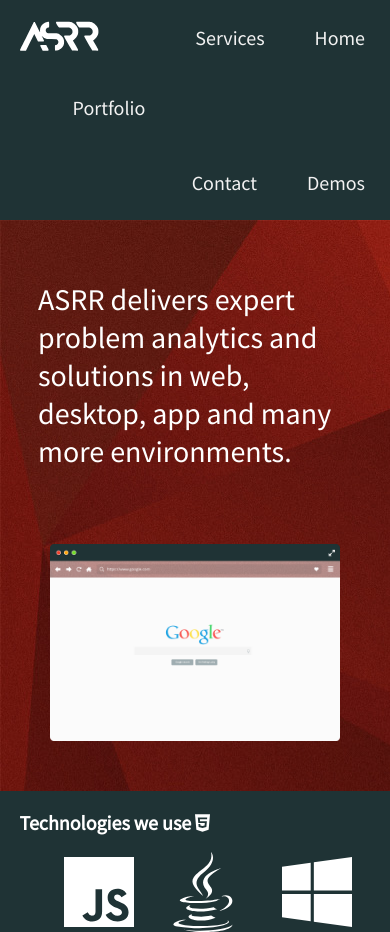
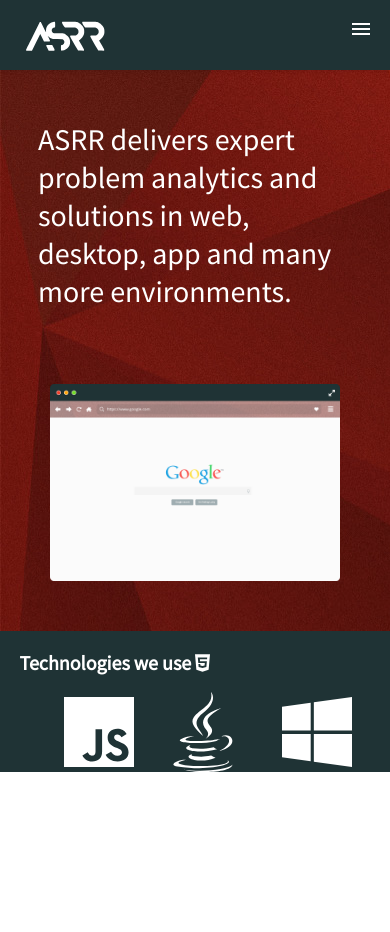
Before and after one commit to ASRRtechnologies/asrr-react, a React (Create React App) app: page / in a window 390 px wide. After the commit the page ends 844 px from the top, so only its background shows below. Built offline with nearby package versions, Linux system fonts and the light colour scheme.

Commit message:
made navbar responsive
Signed-off-by: Amar97 <amarramdas97@gmail.com>

```diff
--- a/src/App.css
+++ b/src/App.css
@@ -18,22 +18,149 @@ h2 {
     margin-top: 0;
 }
 
-/* Style the navbar */
-#navbar {
+/*!* Style the navbar *!*/
+/*#navbar {*/
+/*overflow: hidden;*/
+/*background-color: #1F3335;*/
+/*}*/
+
+/*!* Navbar links *!*/
+/*#navbar a {*/
+/*float: right;*/
+/*display: block;*/
+/*color: #f2f2f2;*/
+/*text-align: center;*/
+/*padding: 25px;*/
+/*text-decoration: none;*/
+/*font-size: 20px;*/
+/*}*/
+
+.header {
+    background-color: #1F3335;
+    box-shadow: 1px 1px 4px 0 rgba(0, 0, 0, .1);
+    position: fixed;
+    width: 100%;
+    z-index: 3;
+    color: white;
+    font-size: 22px;
+}
+
+.header ul {
+    margin: 0;
+    padding: 0;
+    list-style-type: none;
     overflow: hidden;
     background-color: #1F3335;
 }
 
-/* Navbar links */
-#navbar a {
+.header li a {
+    display: block;
+    text-decoration: none;
+    color: inherit;
+    padding: 10px 10px;
+}
+
+.header li a:hover,
+.header .menu-btn:hover {
+    background-color: darkslategrey;
+}
+
+/* menu */
+
+.header .menu {
+    clear: both;
+    max-height: 0;
+    transition: max-height .2s ease-out;
+}
+
+/* menu icon */
+
+.header .menu-icon {
+    cursor: pointer;
+    display: inline-block;
     float: right;
+    padding: 28px 20px;
+    position: relative;
+    user-select: none;
+}
+
+.header .menu-icon .navicon {
+    background: #fff;
     display: block;
-    color: #f2f2f2;
-    text-align: center;
-    padding: 25px;
-    text-decoration: none;
-    font-size: 20px;
+    height: 2px;
+    position: relative;
+    transition: background .2s ease-out;
+    width: 18px;
 }
+
+.header .menu-icon .navicon:before,
+.header .menu-icon .navicon:after {
+    background: #fff;
+    content: '';
+    display: block;
+    height: 100%;
+    position: absolute;
+    transition: all .2s ease-out;
+    width: 100%;
+}
+
+.header .menu-icon .navicon:before {
+    top: 5px;
+}
+
+.header .menu-icon .navicon:after {
+    top: -5px;
+}
+
+/* menu btn */
+
+.header .menu-btn {
+    display: none;
+}
+
+.header .menu-btn:checked ~ .menu {
+    max-height: 240px;
+}
+
+.header .menu-btn:checked ~ .menu-icon .navicon {
+    background: transparent;
+}
+
+.header .menu-btn:checked ~ .menu-icon .navicon:before {
+    transform: rotate(-45deg);
+}
+
+.header .menu-btn:checked ~ .menu-icon .navicon:after {
+    transform: rotate(45deg);
+}
+
+.header .menu-btn:checked ~ .menu-icon:not(.steps) .navicon:before,
+.header .menu-btn:checked ~ .menu-icon:not(.steps) .navicon:after {
+    top: 0;
+}
+
+/* 48em = 768px */
+
+@media (min-width: 48em) {
+    .header li {
+        float: left;
+    }
+
+    .header li a {
+        padding: 20px 30px;
+    }
+
+    .header .menu {
+        clear: none;
+        float: right;
+        max-height: none;
+    }
+
+    .header .menu-icon {
+        display: none;
+    }
+}
+
 
 /* Page content */
 .content {
@@ -68,7 +195,7 @@ h2 {
 /*Landing*/
 .landing-wrapper {
     width: 100%;
-    padding: 0;
+    padding-top: 60px;
     margin: 0;
     display: inline-block;
     background-image: url("./images/lowpoly.jpg")
--- a/src/Components/Menu.js
+++ b/src/Components/Menu.js
@@ -4,13 +4,24 @@ import logo from '../logo.svg';
 class Menu extends Component {
 	render() {
 		return (
-			<div id="navbar" className="Menu">
-				<img class="logo" src={logo} alt="logo"/>
-				<a href="#home">Home</a>
-				<a href="#news">Services</a>
-				<a href="#news">Portfolio</a>
-				<a href="#news">Demos</a>
-				<a href="#contact">Contact</a>
+			<div>
+				{/*<a href="#home">Home</a>*/}
+				{/*<a href="#news">Services</a>*/}
+				{/*<a href="#news">Portfolio</a>*/}
+				{/*<a href="#news">Demos</a>*/}
+				{/*<a href="#contact">Contact</a>*/}
+
+				<header className="header">
+					<img className="logo" src={logo} alt="logo"/>
+					<input className="menu-btn" type="checkbox" id="menu-btn"/>
+					<label className="menu-icon" htmlFor="menu-btn"><span className="navicon"></span></label>
+					<ul className="menu">
+						<li><a href="#work">Our Work</a></li>
+						<li><a href="#about">About</a></li>
+						<li><a href="#careers">Careers</a></li>
+						<li><a href="#contact">Contact</a></li>
+					</ul>
+				</header>
 			</div>
 		);
 	}
```
